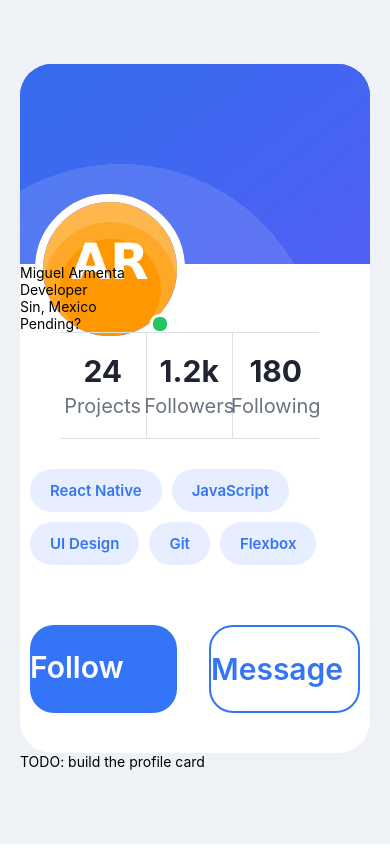
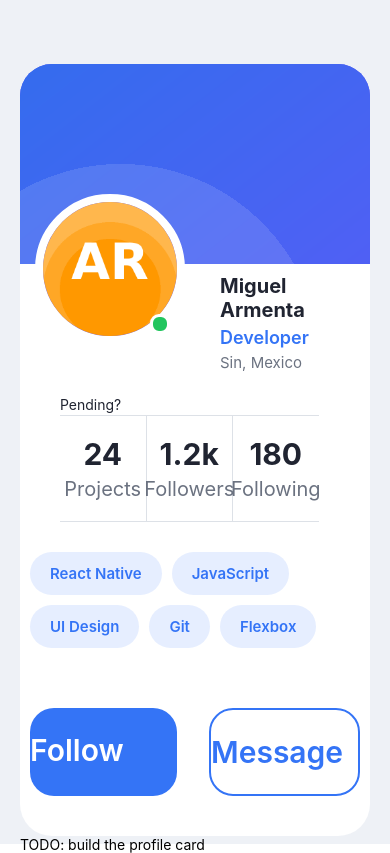
Before and after one commit to jesus1497/studentAppTask1, a React Native app: screen / in a window 390 px wide. Built offline with nearby package versions, Linux system fonts and the light colour scheme.

Commit message:
changes by profile, bio with your styles

```diff
--- a/App.js
+++ b/App.js
@@ -31,10 +31,14 @@ export default function App() {
         <View style={styles.onlineBadge}></View>
         <View style={styles.body}>
           {/* TODO STEP 3: header row and stats row with Flexbox */}
-          <View style={styles.headerText}>
-            <Text style={styles.name}>Miguel Armenta</Text>
-            <Text style={styles.role}>Developer</Text>
-            <Text style={styles.location}>Sin, Mexico</Text>
+          <View style={styles.profileHeader}>
+            <View style={styles.headerText}>
+              <Text style={styles.name}>Miguel Armenta</Text>
+              <Text style={styles.role}>Developer</Text>
+              <Text style={styles.location}>Sin, Mexico</Text>
+            </View>
+          </View>
+          <View style={styles.profileHeader}>
             <Text style={styles.bio}>Pending?</Text>
           </View>
           {/*Estadisticas*/}
@@ -127,9 +131,45 @@ const styles = StyleSheet.create({
     alignItems: "center",
     marginRight: 25,
   },
+  profileHeader: {
+    flexDirection: "row",
+    alignItems: "center",
+    paddingHorizontal: 40,
+    marginTop: 10,
+  },
   headerText: {
     flex: 1,
-    paddingTop: 0,
+    marginLeft: 160,
+    justifyContent: "center",
+  },
+  sectionBio:{
+    flex: 1,
+    marginLeft: 55,
+    justifyContent: "center",
+  },
+  name: {
+    fontSize: 20,
+    fontWeight: "bold",
+    color: "#202431",
+  },
+  role: {
+    fontSize: 18,
+    fontWeight: "600",
+    color: "#3474F6",
+    marginTop: 5,
+  },
+
+  location: {
+    fontSize: 15,
+    color: "#6B7280",
+    marginTop: 5,
+  },
+
+  bio: {
+    fontSize: 14,
+    lineHeight: 21,
+    color: "#202431",
+    marginTop: 12,
   },
   // Estadisticas
   statsRow: {
```
